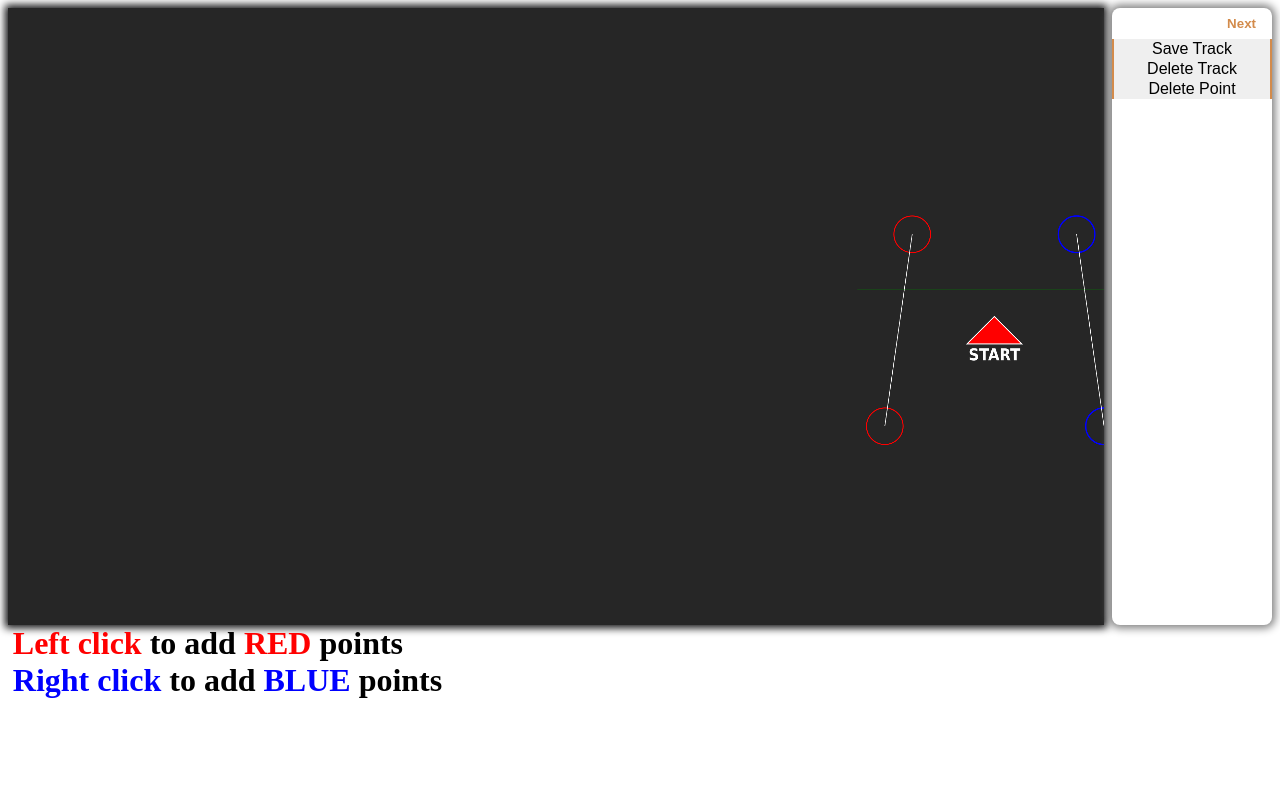
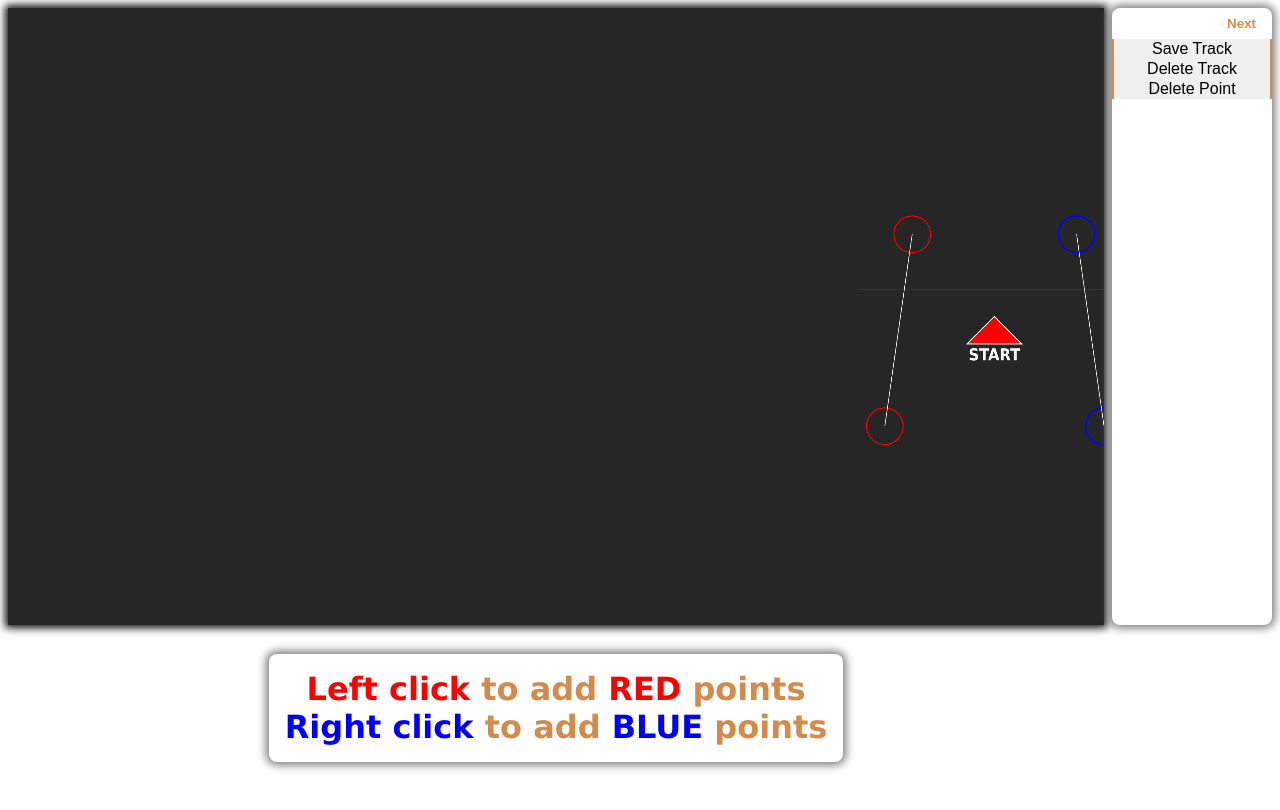
Before and after one commit to Apgoldberg1/AI-Car-Racer, a plain HTML site: page index.html in a window 1280 px wide. Drawn offline with Linux system fonts and the light colour scheme.

Commit message:
better bottomText with border box

```diff
--- a/style.css
+++ b/style.css
@@ -8,10 +8,11 @@ body {
     /* grid-template-columns: auto minmax(18ch, 1fr); */
     grid-template-columns: auto 1fr;
     grid-template-rows: auto 1fr;
-    width:100vw;
-    height: 100vh;
+    width:calc(100vw - 1em);
+    height: calc(100vh - 1em);
     column-gap: .5em;
     margin: .5em;
+    /* border: 1px solid red; */
 }
 #verticalButtons{
     width: 100%;
@@ -124,18 +125,25 @@ label{
     }
 }
 
-#bottomText{
-    grid-column: 1 / span 1;
-    min-height: 20vh;
-}
 #inputsContainer{
     padding: .2em;
 }
 #bottomText{
-    display: flex;
+    /* display: flex;
     flex-direction: column;
-    align-items: left;
-    padding-left:.3em;
+    align-items: left; */
+    text-align: center;
+    grid-column: 1 / span 1;
+    justify-self: center;
+    align-self: center;
+    padding:1em;
+    margin:.5em;
+    background: #FFFFFF;
+    box-shadow: 0px 0px .5em .2em grey;
+    width: fit-content;
+    height: fit-content;
+    border-radius: .5em;
+    color: #d38b4b;
 }
 .red{
     color: red;
@@ -147,5 +155,6 @@ label{
 }
 h1{
     margin:0;
+    font-family: Verdana, sans-serif;
     /* white-space:nowrap; */
 }
```
